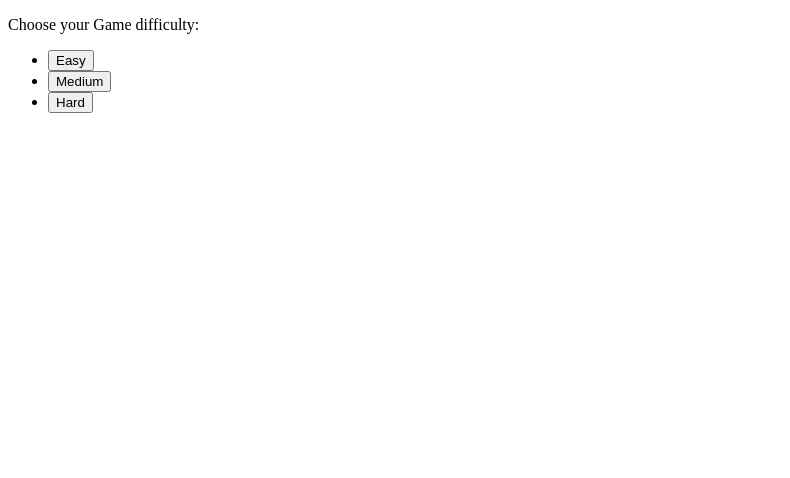
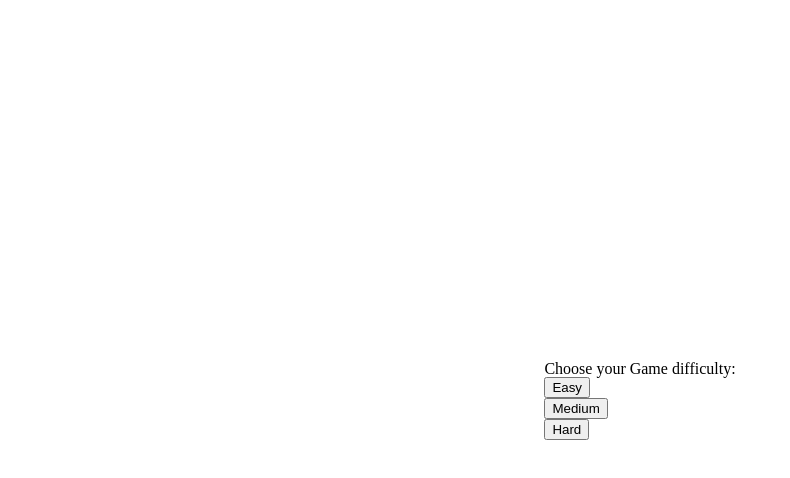
Before and after one commit to MeDeveloperWeb/MemoHub, a React (Vite) app: page / in a window 1280 px wide. Shown: the top 478 px of the page, without its empty margins (0-790 px from the left). Built offline with nearby package versions, Linux system fonts and the light colour scheme.

Commit message:
Added reset css and ittle important css for page

```diff
--- a/src/index.css
+++ b/src/index.css
@@ -0,0 +1,136 @@
+#root {
+  min-height: 100vh;
+  display: flex;
+  justify-content: center;
+  align-items: center;
+}
+
+/* http://meyerweb.com/eric/tools/css/reset/
+   v2.0 | 20110126
+   License: none (public domain)
+*/
+
+html,
+body,
+div,
+span,
+applet,
+object,
+iframe,
+h1,
+h2,
+h3,
+h4,
+h5,
+h6,
+p,
+blockquote,
+pre,
+a,
+abbr,
+acronym,
+address,
+big,
+cite,
+code,
+del,
+dfn,
+em,
+img,
+ins,
+kbd,
+q,
+s,
+samp,
+small,
+strike,
+strong,
+sub,
+sup,
+tt,
+var,
+b,
+u,
+i,
+center,
+dl,
+dt,
+dd,
+ol,
+ul,
+li,
+fieldset,
+form,
+label,
+legend,
+table,
+caption,
+tbody,
+tfoot,
+thead,
+tr,
+th,
+td,
+article,
+aside,
+canvas,
+details,
+embed,
+figure,
+figcaption,
+footer,
+header,
+hgroup,
+menu,
+nav,
+output,
+ruby,
+section,
+summary,
+time,
+mark,
+audio,
+video {
+  margin: 0;
+  padding: 0;
+  border: 0;
+  font-size: 100%;
+  font: inherit;
+  vertical-align: baseline;
+}
+/* HTML5 display-role reset for older browsers */
+article,
+aside,
+details,
+figcaption,
+figure,
+footer,
+header,
+hgroup,
+menu,
+nav,
+section {
+  display: block;
+}
+body {
+  line-height: 1;
+}
+ol,
+ul {
+  list-style: none;
+}
+blockquote,
+q {
+  quotes: none;
+}
+blockquote:before,
+blockquote:after,
+q:before,
+q:after {
+  content: '';
+  content: none;
+}
+table {
+  border-collapse: collapse;
+  border-spacing: 0;
+}
```
